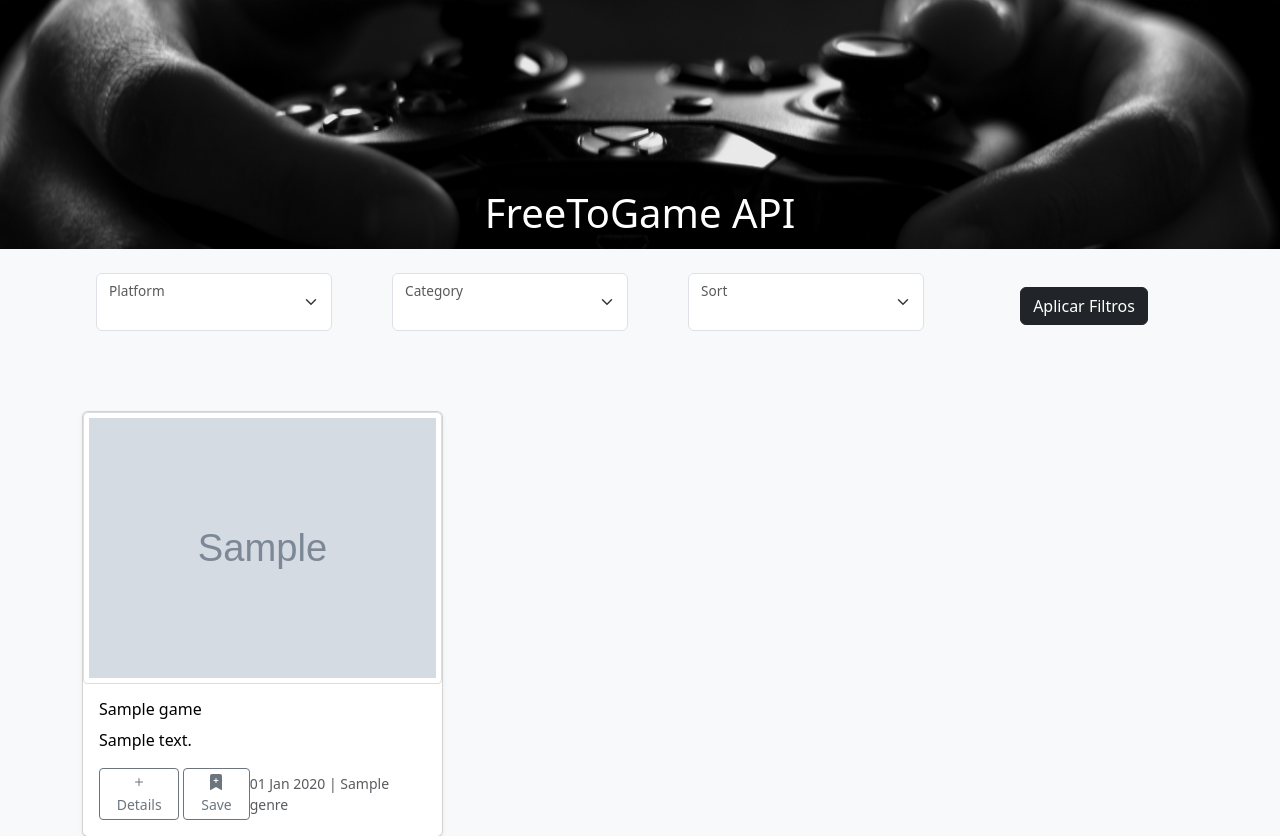
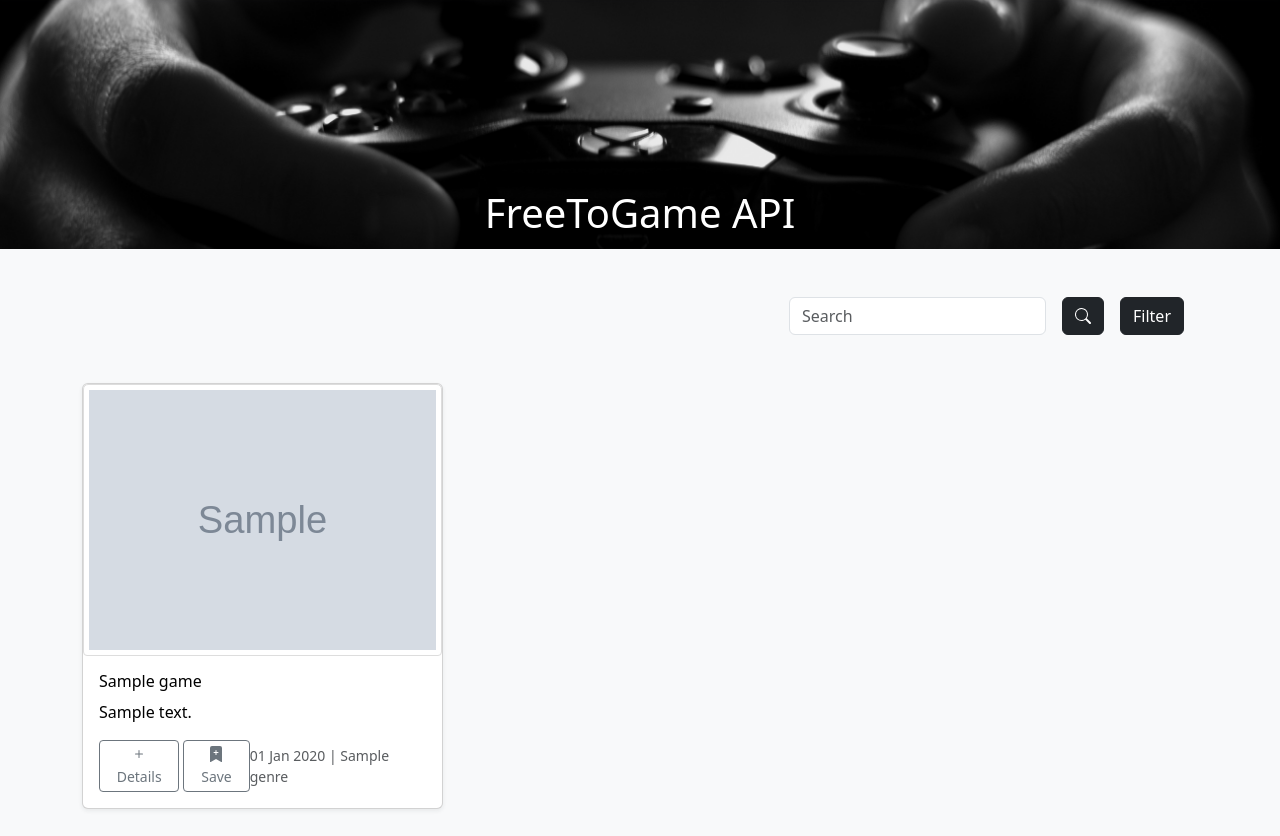
Before and after one commit to leonhardc/freetogameapi-django, a Django app: template consumer/templates/index.html in a window 1280 px wide. Shown: the part 73-909 px from the top of the page. Run offline with Django 4.2, Linux system fonts and the light colour scheme; the template is opened without the code that fills it: most values are stand-ins (such as "Sample title", 1, 10 or a date in 2020); grey boxes marked "Sample" are stand-in pictures; some libraries are stand-ins or nearby versions.

Commit message:
Implementado sistema de pesquisa e de filtros escondidos no projeto

```diff
--- a/consumer/templates/index.html
+++ b/consumer/templates/index.html
@@ -11,6 +11,27 @@
             </div>
         </div>
     </section>
+
+    <div class="d-flex justify-content-end mx-5 px-5 pt-5">
+        <form class="row g-3 me-2">
+            <div class="col-auto">
+              <label for="inputPassword2" class="visually-hidden">Password</label>
+              <input type="text" class="form-control" id="" placeholder="Search" name="search">
+            </div>
+            <div class="col-auto">
+              <button type="submit" class="btn btn-dark">
+                <svg xmlns="http://www.w3.org/2000/svg" width="16" height="16" fill="currentColor" class="bi bi-search" viewBox="0 0 16 16">
+                    <path d="M11.742 10.344a6.5 6.5 0 1 0-1.397 1.398h-.001c.03.04.062.078.098.115l3.85 3.85a1 1 0 0 0 1.415-1.414l-3.85-3.85a1.007 1.007 0 0 0-.115-.1zM12 6.5a5.5 5.5 0 1 1-11 0 5.5 5.5 0 0 1 11 0z"/>
+                </svg>
+              </button>
+            </div>
+          </form>
+        <a class="btn btn-dark" data-bs-toggle="collapse" href="#filters" role="button" aria-expanded="false" aria-controls="collapseExample">
+          Filter
+        </a>
+    </div>
+    <div class="collapse mx-5" id="filters">
+        <div class="card card-body mx-5 mt-2">
 
             <!-- Filtros -->
             <div class="row my-2 mx-5 py-3">
@@ -89,14 +110,22 @@
                         </div>
                         <div class="col d-flex align-items-center justify-content-center">
 
-                    <button type="submit" class="btn btn-dark">Aplicar Filtros</button>
+                            <button type="submit" class="btn btn-dark">
+                                <svg xmlns="http://www.w3.org/2000/svg" width="16" height="16" fill="currentColor" class="bi bi-search" viewBox="0 0 16 16">
+                                    <path d="M11.742 10.344a6.5 6.5 0 1 0-1.397 1.398h-.001c.03.04.062.078.098.115l3.85 3.85a1 1 0 0 0 1.415-1.414l-3.85-3.85a1.007 1.007 0 0 0-.115-.1zM12 6.5a5.5 5.5 0 1 1-11 0 5.5 5.5 0 0 1 11 0z"/>
+                                </svg>
+                                Search</button>
 
                         </div>
                     </div>
                 </form>
             </div>
 
+        </div>
+    </div>
+
     <!-- Games -->
+    {% if games %}
     <div class="album py-5 bg-light">
         <div class="container">
 
@@ -150,7 +179,14 @@
         <nav aria-label="Page navigation example" class="mt-5 pt-3 d-flex justify-content-center">
             <ul class="pagination">
                 {% if games.has_previous %}
-                    {% if request.GET.plataforma or request.GET.categoria or request.GET.ordem %}
+                    {% if request.GET.search %}
+                    <li class="page-item "><a class="page-link text-dark"
+                        href="?search={{request.GET.search}}&page={{games.previous_page_number}}">Anterior</a>
+                    </li>
+                    <li class="page-item "><a class="page-link text-dark"
+                        href="?search={{request.GET.search}}&page={{games.previous_page_number}}">{{games.previous_page_number}}</a>
+                    </li>
+                    {% elif request.GET.plataforma or request.GET.categoria or request.GET.ordem %}
                         <li class="page-item "><a class="page-link text-dark"
                                 href="?plataforma={{request.GET.plataforma}}&categoria={{request.GET.categoria}}&ordem={{request.GET.ordem}}&page={{games.previous_page_number}}">Anterior</a>
                         </li>
@@ -170,7 +206,16 @@
                 <li class="page-item"><a class="page-link bg-dark fw-bold text-white" href="#">{{games.number}}</a></li>
 
                 {% if games.has_next %}
-                    {% if request.GET.plataforma or request.GET.categoria or request.GET.ordem %}
+                    {% if request.GET.search %}
+                    <li class="page-item">
+                        <a class="page-link text-dark"
+                            href="?search={{request.GET.search}}&page={{games.next_page_number}}">{{games.next_page_number}}</a>
+                    </li>
+                    <li class="page-item">
+                        <a class="page-link text-dark"
+                            href="?search={{request.GET.search}}&page={{games.next_page_number}}">Próxima</a>
+                    </li>
+                    {% elif request.GET.plataforma or request.GET.categoria or request.GET.ordem %}
                         <li class="page-item">
                             <a class="page-link text-dark"
                                 href="?plataforma={{request.GET.plataforma}}&categoria={{request.GET.categoria}}&ordem={{request.GET.ordem}}&page={{games.next_page_number}}">{{games.next_page_number}}</a>
@@ -193,4 +238,13 @@
             </ul>
         </nav>
     </div>
+    {% else %}
+    <div class="my-5 d-flex flex-column align-items-center justify-content-center" style="min-height: 50vh;">
+        <svg xmlns="http://www.w3.org/2000/svg" width="120" height="120" fill="currentColor" class="bi bi-search" viewBox="0 0 16 16">
+            <path d="M11.742 10.344a6.5 6.5 0 1 0-1.397 1.398h-.001c.03.04.062.078.098.115l3.85 3.85a1 1 0 0 0 1.415-1.414l-3.85-3.85a1.007 1.007 0 0 0-.115-.1zM12 6.5a5.5 5.5 0 1 1-11 0 5.5 5.5 0 0 1 11 0z"/>
+        </svg>
+        <h2 class="text-center mt-3">Sorry! No results found :( </h2>
+        <p class="text-secondary">We are sorry what you were lookink for. Please try another way.</p>
+    </div>
+    {% endif %}
 {% endblock %}
--- a/templates/static/custom/css/styles.css
+++ b/templates/static/custom/css/styles.css
@@ -62,6 +62,16 @@
 
 .bg {
     background-image: url("./../bg/bg.jpg");
+    background-size: cover;
+    background-position: center;
+    background-repeat: no-repeat;
+    background-color: aliceblue;
+}
+
+div .no-results {
+    width: 100%;
+    height: 100vh;
+    background-image: url("./../bg/no-results.gif");
     background-size: cover;
     background-position: center;
     background-repeat: no-repeat;
```
Also changed, not shown: consumer/views.py (+28 -2 lines). Lines whose indentation alone changed are shown as unchanged.
